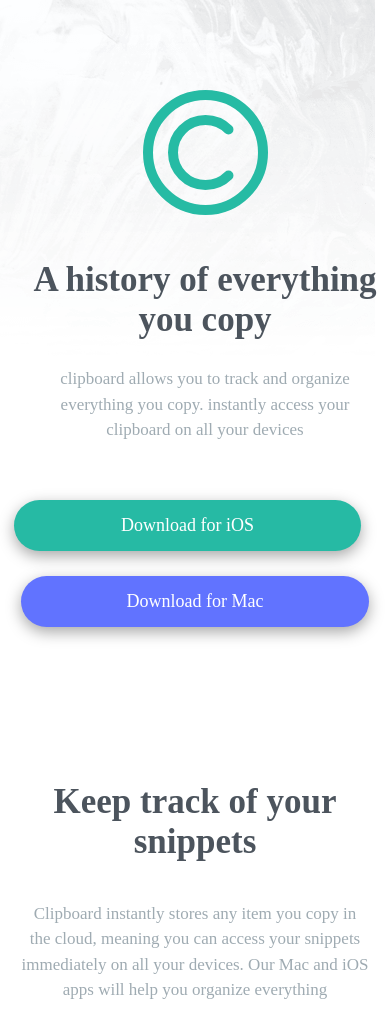
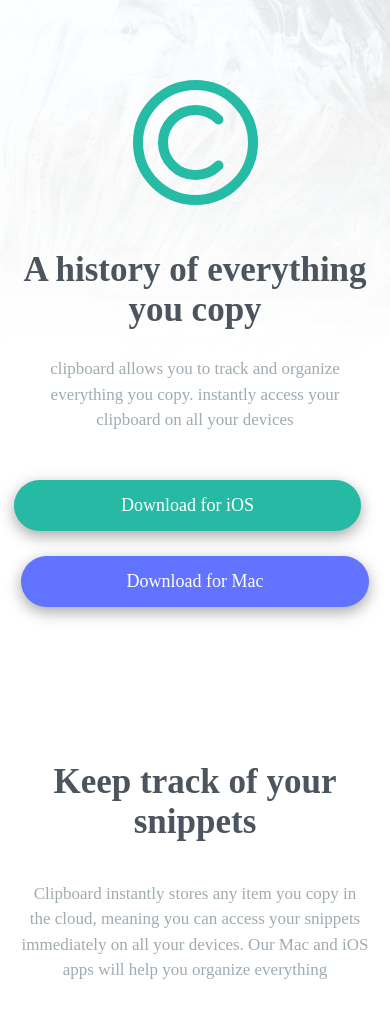
Before and after one commit to cwarim-A/clipboard_landingpage, a plain HTML site: page index.html in a window 390 px wide. Shown: the top 1021 px of the page. Drawn offline with Linux system fonts and the light colour scheme; a web font is replaced by a local one.

Commit message:
Update style.css
changed the background image

```diff
--- a/style.css
+++ b/style.css
@@ -238,9 +238,9 @@ body{
     }
     .hero_section{
 
-        background-image: url("./images/bg-header-mobile.png");
+        background-image: url("./images/bg-header-desktop.png");
         background-repeat: no-repeat;
-        padding: 10px;
+
 
     }
     .hero_section > img{
```
